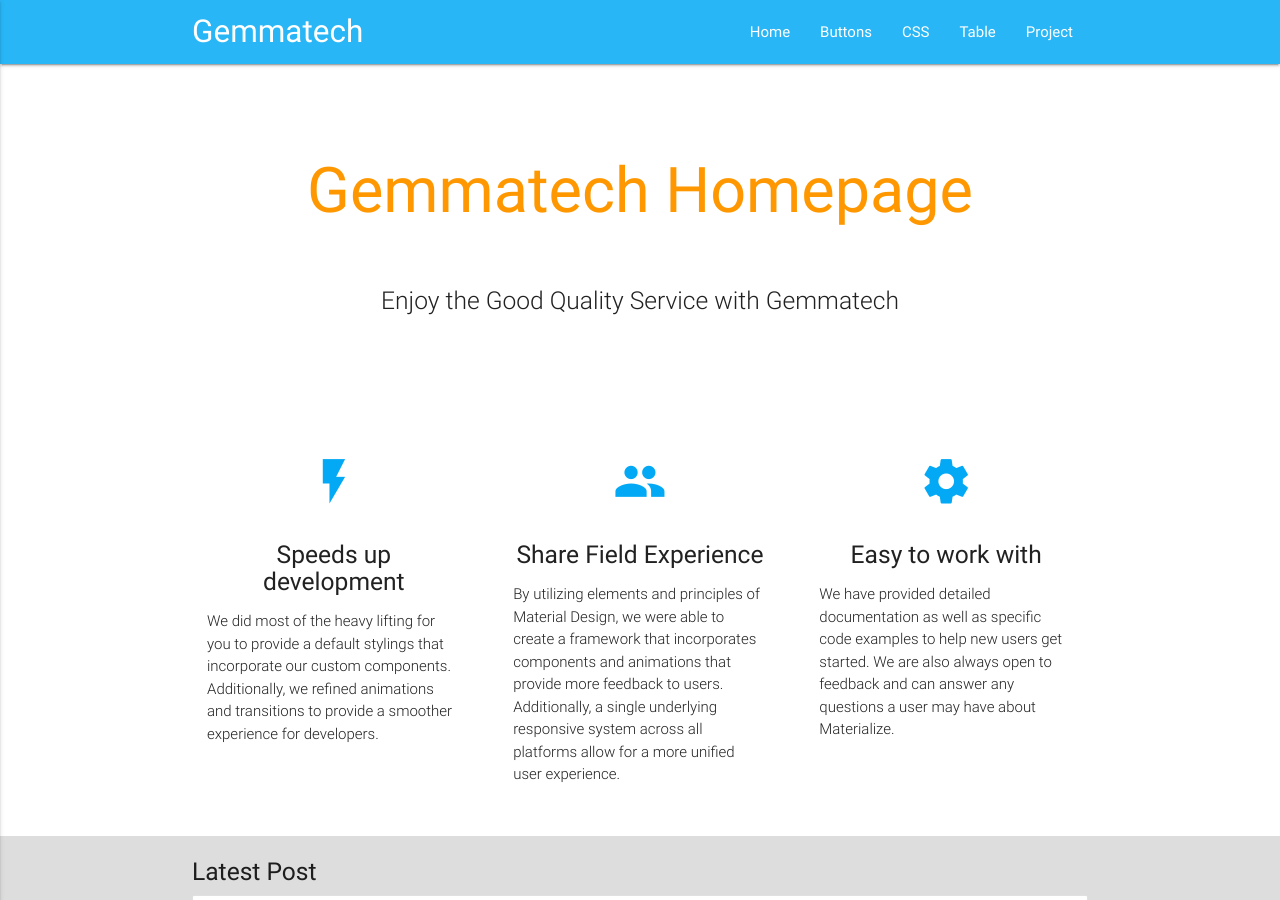
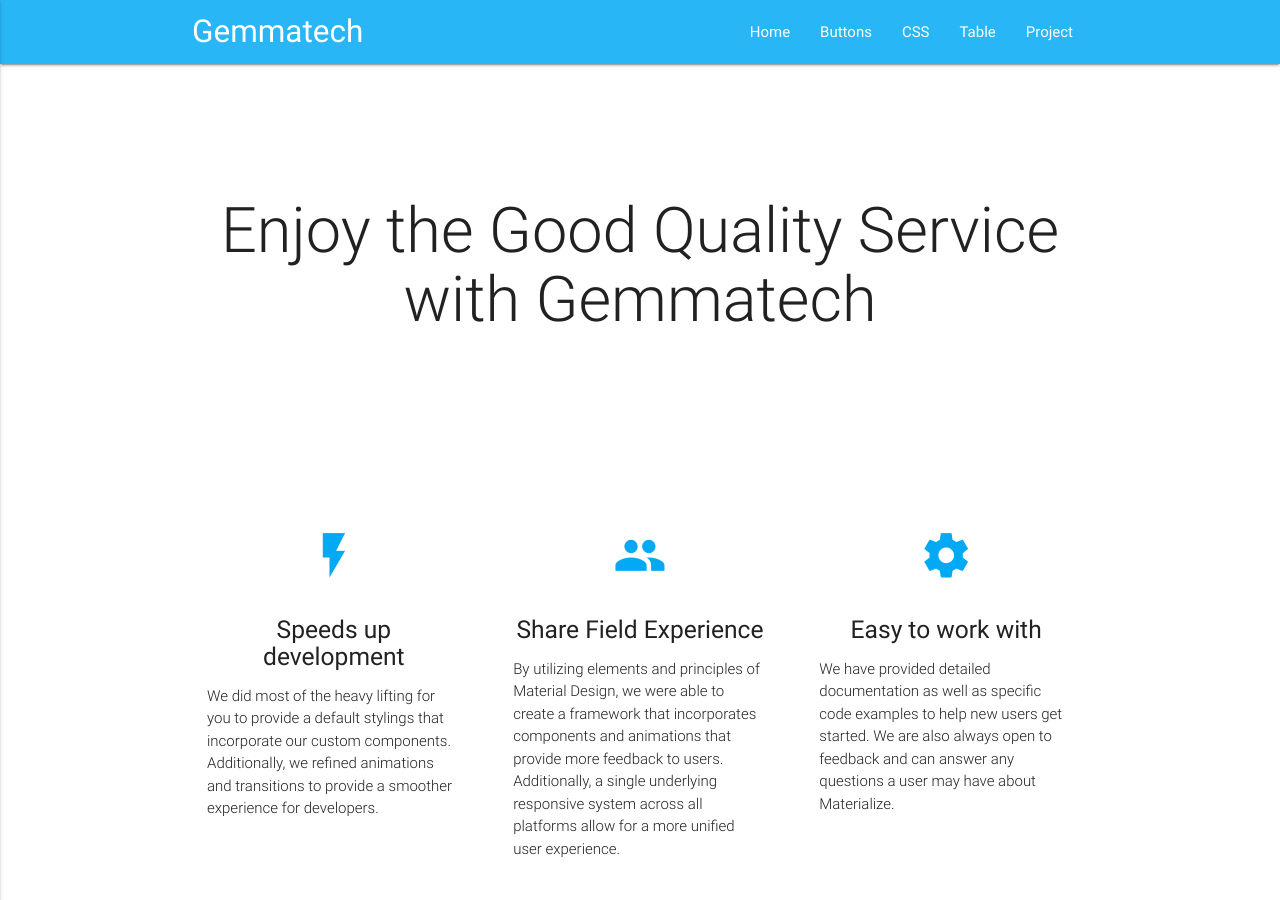
Before and after one commit to gemmatech/gemmatech.github.io, a Jekyll site: the page built from index.md, in a window 1280 px wide and 900 px high. Built offline with Jekyll 4.4.1, drawn with Linux system fonts in a browser that asks for light colours.

Commit message:
Update home.html

```diff
--- a/_layouts/home.html
+++ b/_layouts/home.html
@@ -4,10 +4,9 @@ layout: default
 
   <div class="section no-pad-bot" id="index-banner">
     <div class="container">
-      <br><br>
-      <h1 class="header center orange-text">{{ site.title }}</h1>
+      <br>
       <div class="row center">
-        <h5 class="header col s12 light">{{ content }}</h5>
+        <h1 class="header col s12 light orange-tex">{{ content }}</h1>
       </div>
 
       <br><br>
```
